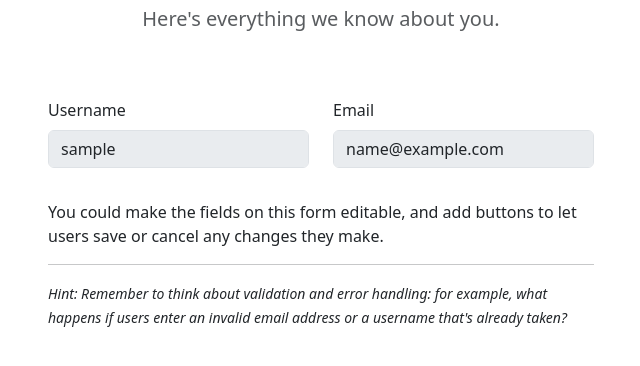
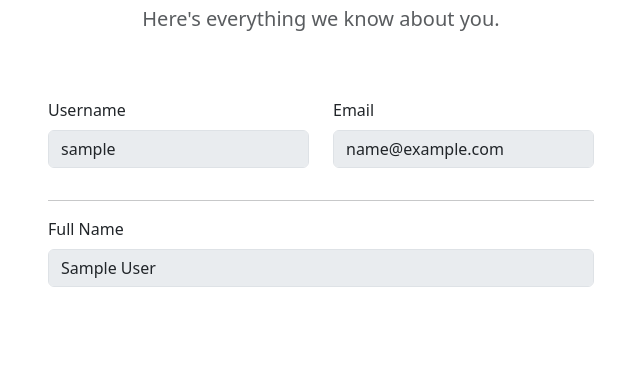
Before and after one commit to Raghav1290/InternLink, a Flask app: template internlinkApp/templates/profile.html in a window 1280 px wide. Shown: the part 172-538 px from the top of the page, without its empty margins (319-959 px from the left). Run offline with Flask 3, Linux system fonts and the light colour scheme; the template is opened without the code that fills it: most values are stand-ins (such as "Sample title", 1, 10 or a date in 2020); some libraries are stand-ins or nearby versions.

Commit message:
Updated Profile HTML page

```diff
--- a/internlinkApp/templates/profile.html
+++ b/internlinkApp/templates/profile.html
@@ -2,7 +2,6 @@
 
 {% block title %}User Profile{% endblock %}
 
-{# Set the active page to be highlighted in the navigation bar. #}
 {% set active_page = 'profile' %}
 
 {% block content %}
@@ -27,11 +26,70 @@
                 <input type="text" class="form-control" id="useremail" name="useremail" value="{{ profile.email }}" disabled>
             </div>
         </div>
-        <div class="my-3 row justify-content-center">
+        <div class="row justify-content-center">
             <div class="col-lg-6">
-                <p>You could make the fields on this form editable, and add buttons to let users save or cancel any changes they make.</p>
-                <hr />
-                <p><small><em>Hint: Remember to think about validation and error handling: for example, what happens if users enter an invalid email address or a username that's already taken?</em></small></p>
+                <hr>
+                {% if profile.full_name %}
+                <div class="mb-3">
+                    <label for="fullname" class="form-label">Full Name</label>
+                    <input type="text" class="form-control" id="fullname" name="fullname" value="{{ profile.full_name }}" disabled>
+                </div>
+                {% endif %}
+
+                {% if profile.profile_image %}
+                <div class="mb-3 text-center">
+                    <label class="form-label d-block">Profile Image</label>
+                    <img src="{{ url_for('static', filename=profile.profile_image) }}" alt="Profile Image" class="img-thumbnail rounded-circle" style="width: 150px; height: 150px; object-fit: cover;">
+                </div>
+                {% endif %}
+
+                {% if profile.role == 'student' %}
+                    {% if profile.university %}
+                    <div class="mb-3">
+                        <label for="university" class="form-label">University</label>
+                        <input type="text" class="form-control" id="university" name="university" value="{{ profile.university }}" disabled>
+                    </div>
+                    {% endif %}
+                    {% if profile.course %}
+                    <div class="mb-3">
+                        <label for="course" class="form-label">Course</label>
+                        <input type="text" class="form-control" id="course" name="course" value="{{ profile.course }}" disabled>
+                    </div>
+                    {% endif %}
+                    {% if profile.resume_path %}
+                    <div class="mb-3">
+                        <label for="resume" class="form-label">Resume</label>
+                        <a href="{{ url_for('static', filename=profile.resume_path) }}" target="_blank" class="btn btn-sm btn-outline-primary form-control">View Resume</a>
+                    </div>
+                    {% endif %}
+                {% elif profile.role == 'employer' %}
+                    {% if profile.company_name %}
+                    <div class="mb-3">
+                        <label for="company_name" class="form-label">Company Name</label>
+                        <input type="text" class="form-control" id="company_name" name="company_name" value="{{ profile.company_name }}" disabled>
+                    </div>
+                    {% endif %}
+                    {% if profile.company_description %}
+                    <div class="mb-3">
+                        <label for="company_description" class="form-label">Company Description</label>
+                        <textarea class="form-control" id="company_description" name="company_description" rows="5" disabled>{{ profile.company_description }}</textarea>
+                    </div>
+                    {% endif %}
+                    {% if profile.website %}
+                    <div class="mb-3">
+                        <label for="website" class="form-label">Website</label>
+                        <input type="text" class="form-control" id="website" name="website" value="{{ profile.website }}" disabled>
+                    </div>
+                    {% endif %}
+                    {% if profile.logo_path %}
+                    <div class="mb-3 text-center">
+                        <label class="form-label d-block">Company Logo</label>
+                        <img src="{{ url_for('static', filename=profile.logo_path) }}" alt="Company Logo" class="img-thumbnail" style="max-width: 150px; height: auto;">
+                    </div>
+                    {% endif %}
+                {% endif %}
+
+
             </div>
         </div>
     </form>
```
